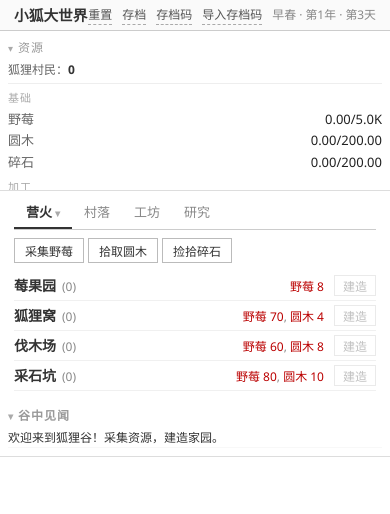
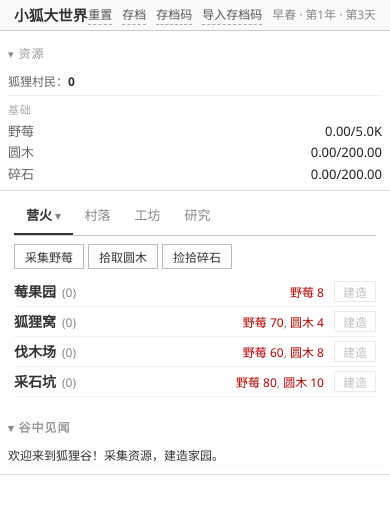
Before and after one commit to doo-doo-lab/fox-hollow, a plain HTML site: page index.html in a window 390 px wide. Drawn offline with Linux system fonts and the light colour scheme.

Commit message:
v0.12.1 遗光日志配色对齐参考图 5323.png + 手机端折叠点击区域
- .log.remnant 暗金 #9a7b4f → 蓝灰 #556、分隔线 #f0e8d8 → #e8e8f0：
  按参考图逐像素提取（文字 rgb(85,85,102)、线 rgb(232,232,240)），
  五条获取路径统一斜体蓝灰 + 句末「遗光 +N」；资源面板遗光暗金不变
- 窄屏 .panel-hdr padding 6px、.tab padding 7px，折叠入口点击区域
  从约 18px 提到 30px（页签 36px）；桌面端样式与三栏位置不变
- 文档：design 3.2 短句定稿 / 3.4 点击区域 / 3.5 配色 / 四章补 .git/ /
  六七章版本状态；changelog 追加 v0.12.1 并校正 v0.11.5 的配色口径；
  折叠方案文档追加第七章复核记录（方案与实现逐条核对一致）
- 复核：浏览器 58 项全过（短句/跨页签进度/遗光五路径/桌面折叠栏位不动/
  手机上移 387px/持久化/核心玩法回归）；后台限流对照 4 项全过
  （1Hz 限流 10s 推进 50 tick，旧逻辑对照组仅 10 tick）

```diff
--- a/css/style.css
+++ b/css/style.css
@@ -92,16 +92,16 @@ body{font-family:'Segoe UI','PingFang SC','Microsoft YaHei',sans-serif;backgroun
 .log.event{color:#b8860b;}
 .log.warn{color:#b00;}
 .log.echo{color:#556;font-style:italic;line-height:1.6;padding:4px 0;border-bottom:1px solid #e8e8f0;}
-.log.remnant{color:#9a7b4f;font-style:italic;line-height:1.6;padding:4px 0;border-bottom:1px solid #f0e8d8;}
+.log.remnant{color:#556;font-style:italic;line-height:1.6;padding:4px 0;border-bottom:1px solid #e8e8f0;} /* 对齐日志视觉参考 5323.png：蓝灰 #555566 + 分隔线 #e8e8f0，凭「（遗光 +N）」后缀与世界回响区分 */
 
 /* PANEL COLLAPSE */
 .panel-hdr{cursor:pointer;user-select:none;}
 .panel-hdr:hover{color:#333;}
-.panel-arrow{font-size:10px;color:#aaa;margin-right:4px;}
+.panel-arrow{font-size:11px;color:#888;margin-right:4px;}
 #res-hdr{font-size:12px;color:#999;margin-bottom:4px;letter-spacing:1px;}
 #left-panel.collapsed #res-body{display:none;}
 #log-panel.collapsed #log-body{display:none;}
-.tab-arrow{font-size:10px;color:#aaa;margin-left:3px;}
+.tab-arrow{font-size:11px;color:#888;margin-left:3px;}
 
 /* HOVER PANEL */
 .hp-wrap{position:relative;display:inline;}
@@ -153,5 +153,7 @@ body{font-family:'Segoe UI','PingFang SC','Microsoft YaHei',sans-serif;backgroun
   #game{flex-direction:column;}
   #center-panel{flex:none;}
   #left-panel,#log-panel{width:100%;max-height:160px;border:none;border-bottom:1px solid #ddd;}
+  .panel-hdr{padding:6px 0;}      /* 手机端加大折叠栏头的点击区域 */
+  .tab{padding:7px 12px;}
   .job-row .jd{display:none;}
 }
```
Also changed, not shown: 3 other files.
